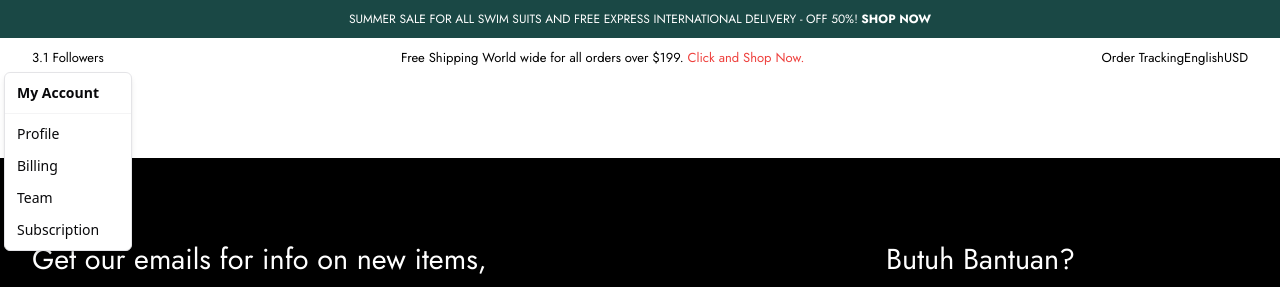
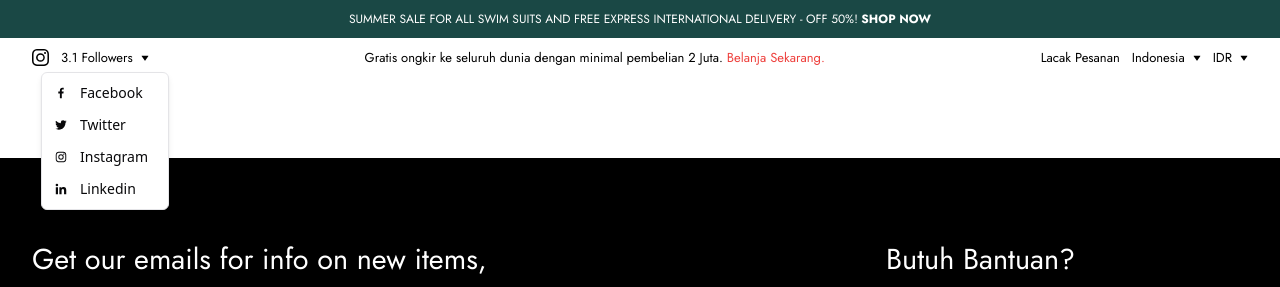
Before and after one commit to muhammadiqbalid83/kleta-v3, a Next.js app: page / in a window 1280 px wide. Both pictures are taken after a click on the button "3.1 Followers". Shown: the top 287 px of the page. Built offline with nearby package versions, Linux system fonts and the light colour scheme.

Commit message:
add topbar component

```diff
--- a/components/Header/Topbar.jsx
+++ b/components/Header/Topbar.jsx
@@ -7,55 +7,109 @@ import {
   DropdownMenuTrigger,
 } from '@/components/ui/dropdown-menu'
 
+import { BsInstagram } from 'react-icons/bs'
+import {
+  BiLogoFacebook,
+  BiLogoTwitter,
+  BiSolidDownArrow,
+  BiLogoInstagram,
+  BiLogoLinkedin,
+} from 'react-icons/bi'
+
 export default function Topbar() {
   return (
     <div className="w-full h-auto">
       <div className="container flex justify-between text-[13px] py-[10px]">
-        <div>
-          <DropdownMenu>
-            <DropdownMenuTrigger>3.1 Followers</DropdownMenuTrigger>
-            <DropdownMenuContent>
-              <DropdownMenuLabel>My Account</DropdownMenuLabel>
-              <DropdownMenuSeparator />
-              <DropdownMenuItem>Profile</DropdownMenuItem>
-              <DropdownMenuItem>Billing</DropdownMenuItem>
-              <DropdownMenuItem>Team</DropdownMenuItem>
-              <DropdownMenuItem>Subscription</DropdownMenuItem>
-            </DropdownMenuContent>
-          </DropdownMenu>
+        <div className="flex gap-3 items-center">
+          <div>
+            <BsInstagram size={17} />
+          </div>
+          <div>
+            <DropdownMenu>
+              <DropdownMenuTrigger>
+                <div className="flex items-center gap-2">
+                  <div>3.1 Followers</div>
+                  <div>
+                    <BiSolidDownArrow size={8} />
+                  </div>
+                </div>
+              </DropdownMenuTrigger>
+              <DropdownMenuContent>
+                {/* <DropdownMenuLabel>My Account</DropdownMenuLabel>
+                <DropdownMenuSeparator /> */}
+                <DropdownMenuItem>
+                  <div className="flex items-center gap-3">
+                    <div>
+                      <BiLogoFacebook />
+                    </div>
+                    <div>Facebook</div>
+                  </div>{' '}
+                </DropdownMenuItem>
+                <DropdownMenuItem>
+                  <div className="flex items-center gap-3">
+                    <div>
+                      <BiLogoTwitter />
+                    </div>
+                    <div>Twitter</div>
+                  </div>{' '}
+                </DropdownMenuItem>
+                <DropdownMenuItem>
+                  <div className="flex items-center gap-3">
+                    <div>
+                      <BiLogoInstagram />
+                    </div>
+                    <div>Instagram</div>
+                  </div>{' '}
+                </DropdownMenuItem>
+                <DropdownMenuItem>
+                  <div className="flex items-center gap-3">
+                    <div>
+                      <BiLogoLinkedin />
+                    </div>
+                    <div>Linkedin</div>
+                  </div>{' '}
+                </DropdownMenuItem>
+              </DropdownMenuContent>
+            </DropdownMenu>
+          </div>
         </div>
         <div>
-          Free Shipping World wide for all orders over $199.{' '}
+          Gratis ongkir ke seluruh dunia dengan minimal pembelian 2 Juta.{' '}
           <a href="#" className="text-[#ee403d]">
-            Click and Shop Now.
+            Belanja Sekarang.
           </a>
         </div>
-        <div className="flex">
-          <div>Order Tracking</div>
+        <div className="flex gap-3">
+          <div>Lacak Pesanan</div>
           <div>
             {' '}
             <DropdownMenu>
-              <DropdownMenuTrigger>English</DropdownMenuTrigger>
+              <DropdownMenuTrigger>
+                <div className="flex items-center gap-2">
+                  <div>Indonesia</div>
+                  <div>
+                    <BiSolidDownArrow size={8} />
+                  </div>
+                </div>
+              </DropdownMenuTrigger>
               <DropdownMenuContent>
-                <DropdownMenuLabel>My Account</DropdownMenuLabel>
-                <DropdownMenuSeparator />
-                <DropdownMenuItem>Profile</DropdownMenuItem>
-                <DropdownMenuItem>Billing</DropdownMenuItem>
-                <DropdownMenuItem>Team</DropdownMenuItem>
-                <DropdownMenuItem>Subscription</DropdownMenuItem>
+                <DropdownMenuItem>English</DropdownMenuItem>
               </DropdownMenuContent>
             </DropdownMenu>
           </div>
           <div>
             <DropdownMenu>
-              <DropdownMenuTrigger>USD</DropdownMenuTrigger>
+              <DropdownMenuTrigger>
+                {' '}
+                <div className="flex items-center gap-2">
+                  <div>IDR</div>
+                  <div>
+                    <BiSolidDownArrow size={8} />
+                  </div>
+                </div>
+              </DropdownMenuTrigger>
               <DropdownMenuContent>
-                <DropdownMenuLabel>My Account</DropdownMenuLabel>
-                <DropdownMenuSeparator />
-                <DropdownMenuItem>Profile</DropdownMenuItem>
-                <DropdownMenuItem>Billing</DropdownMenuItem>
-                <DropdownMenuItem>Team</DropdownMenuItem>
-                <DropdownMenuItem>Subscription</DropdownMenuItem>
+                <DropdownMenuItem>USD</DropdownMenuItem>
               </DropdownMenuContent>
             </DropdownMenu>
           </div>
--- a/components/ui/dropdown-menu.jsx
+++ b/components/ui/dropdown-menu.jsx
@@ -1,12 +1,12 @@
-import * as React from "react"
-import * as DropdownMenuPrimitive from "@radix-ui/react-dropdown-menu"
+import * as React from 'react'
+import * as DropdownMenuPrimitive from '@radix-ui/react-dropdown-menu'
 import {
   CheckIcon,
   ChevronRightIcon,
   DotFilledIcon,
-} from "@radix-ui/react-icons"
+} from '@radix-ui/react-icons'
 
-import { cn } from "@/lib/utils"
+import { cn } from '@/lib/utils'
 
 const DropdownMenu = DropdownMenuPrimitive.Root
 
@@ -20,70 +20,84 @@ const DropdownMenuSub = DropdownMenuPrimitive.Sub
 
 const DropdownMenuRadioGroup = DropdownMenuPrimitive.RadioGroup
 
-const DropdownMenuSubTrigger = React.forwardRef(({ className, inset, children, ...props }, ref) => (
+const DropdownMenuSubTrigger = React.forwardRef(
+  ({ className, inset, children, ...props }, ref) => (
     <DropdownMenuPrimitive.SubTrigger
       ref={ref}
       className={cn(
-      "flex cursor-default select-none items-center rounded-sm px-2 py-1.5 text-sm outline-none focus:bg-zinc-100 data-[state=open]:bg-zinc-100 dark:focus:bg-zinc-800 dark:data-[state=open]:bg-zinc-800",
-      inset && "pl-8",
+        'flex cursor-default select-none items-center rounded-sm px-2 py-1.5 text-sm outline-none focus:bg-zinc-100 data-[state=open]:bg-zinc-100 ',
+        inset && 'pl-8',
         className
       )}
-    {...props}>
+      {...props}
+    >
       {children}
       <ChevronRightIcon className="ml-auto h-4 w-4" />
     </DropdownMenuPrimitive.SubTrigger>
-))
+  )
+)
 DropdownMenuSubTrigger.displayName =
   DropdownMenuPrimitive.SubTrigger.displayName
 
-const DropdownMenuSubContent = React.forwardRef(({ className, ...props }, ref) => (
+const DropdownMenuSubContent = React.forwardRef(
+  ({ className, ...props }, ref) => (
     <DropdownMenuPrimitive.SubContent
       ref={ref}
       className={cn(
-      "z-50 min-w-[8rem] overflow-hidden rounded-md border border-zinc-200 bg-white p-1 text-zinc-950 shadow-lg data-[state=open]:animate-in data-[state=closed]:animate-out data-[state=closed]:fade-out-0 data-[state=open]:fade-in-0 data-[state=closed]:zoom-out-95 data-[state=open]:zoom-in-95 data-[side=bottom]:slide-in-from-top-2 data-[side=left]:slide-in-from-right-2 data-[side=right]:slide-in-from-left-2 data-[side=top]:slide-in-from-bottom-2 dark:border-zinc-800 dark:bg-zinc-950 dark:text-zinc-50",
+        'z-50 min-w-[8rem] overflow-hidden rounded-md border border-zinc-200 bg-white p-1 text-zinc-950 shadow-lg data-[state=open]:animate-in data-[state=closed]:animate-out data-[state=closed]:fade-out-0 data-[state=open]:fade-in-0 data-[state=closed]:zoom-out-95 data-[state=open]:zoom-in-95 data-[side=bottom]:slide-in-from-top-2 data-[side=left]:slide-in-from-right-2 data-[side=right]:slide-in-from-left-2 data-[side=top]:slide-in-from-bottom-2  dark:bg-zinc-950 dark:text-zinc-50',
         className
       )}
-    {...props} />
-))
+      {...props}
+    />
+  )
+)
 DropdownMenuSubContent.displayName =
   DropdownMenuPrimitive.SubContent.displayName
 
-const DropdownMenuContent = React.forwardRef(({ className, sideOffset = 4, ...props }, ref) => (
+const DropdownMenuContent = React.forwardRef(
+  ({ className, sideOffset = 4, ...props }, ref) => (
     <DropdownMenuPrimitive.Portal>
       <DropdownMenuPrimitive.Content
         ref={ref}
         sideOffset={sideOffset}
         className={cn(
-        "z-50 min-w-[8rem] overflow-hidden rounded-md border border-zinc-200 bg-white p-1 text-zinc-950 shadow-md dark:border-zinc-800 dark:bg-zinc-950 dark:text-zinc-50",
-        "data-[state=open]:animate-in data-[state=closed]:animate-out data-[state=closed]:fade-out-0 data-[state=open]:fade-in-0 data-[state=closed]:zoom-out-95 data-[state=open]:zoom-in-95 data-[side=bottom]:slide-in-from-top-2 data-[side=left]:slide-in-from-right-2 data-[side=right]:slide-in-from-left-2 data-[side=top]:slide-in-from-bottom-2",
+          'z-50 min-w-[8rem] overflow-hidden rounded-md border border-zinc-200 bg-white p-1 text-zinc-950 shadow-md  dark:bg-zinc-950 dark:text-zinc-50',
+          'data-[state=open]:animate-in data-[state=closed]:animate-out data-[state=closed]:fade-out-0 data-[state=open]:fade-in-0 data-[state=closed]:zoom-out-95 data-[state=open]:zoom-in-95 data-[side=bottom]:slide-in-from-top-2 data-[side=left]:slide-in-from-right-2 data-[side=right]:slide-in-from-left-2 data-[side=top]:slide-in-from-bottom-2',
           className
         )}
-      {...props} />
+        {...props}
+      />
     </DropdownMenuPrimitive.Portal>
-))
+  )
+)
 DropdownMenuContent.displayName = DropdownMenuPrimitive.Content.displayName
 
-const DropdownMenuItem = React.forwardRef(({ className, inset, ...props }, ref) => (
+const DropdownMenuItem = React.forwardRef(
+  ({ className, inset, ...props }, ref) => (
     <DropdownMenuPrimitive.Item
       ref={ref}
       className={cn(
-      "relative flex cursor-default select-none items-center rounded-sm px-2 py-1.5 text-sm outline-none transition-colors focus:bg-zinc-100 focus:text-zinc-900 data-[disabled]:pointer-events-none data-[disabled]:opacity-50 dark:focus:bg-zinc-800 dark:focus:text-zinc-50",
-      inset && "pl-8",
+        'relative flex cursor-default select-none items-center rounded-sm px-2 py-1.5 text-sm outline-none transition-colors focus:bg-zinc-100  data-[disabled]:pointer-events-none data-[disabled]:opacity-50  dark:focus:text-zinc-50',
+        inset && 'pl-8',
         className
       )}
-    {...props} />
-))
+      {...props}
+    />
+  )
+)
 DropdownMenuItem.displayName = DropdownMenuPrimitive.Item.displayName
 
-const DropdownMenuCheckboxItem = React.forwardRef(({ className, children, checked, ...props }, ref) => (
+const DropdownMenuCheckboxItem = React.forwardRef(
+  ({ className, children, checked, ...props }, ref) => (
     <DropdownMenuPrimitive.CheckboxItem
       ref={ref}
       className={cn(
-      "relative flex cursor-default select-none items-center rounded-sm py-1.5 pl-8 pr-2 text-sm outline-none transition-colors focus:bg-zinc-100 focus:text-zinc-900 data-[disabled]:pointer-events-none data-[disabled]:opacity-50 dark:focus:bg-zinc-800 dark:focus:text-zinc-50",
+        'relative flex cursor-default select-none items-center rounded-sm py-1.5 pl-8 pr-2 text-sm outline-none transition-colors focus:bg-zinc-100  data-[disabled]:pointer-events-none data-[disabled]:opacity-50  dark:focus:text-zinc-50',
         className
       )}
       checked={checked}
-    {...props}>
+      {...props}
+    >
       <span className="absolute left-2 flex h-3.5 w-3.5 items-center justify-center">
         <DropdownMenuPrimitive.ItemIndicator>
           <CheckIcon className="h-4 w-4" />
@@ -91,18 +105,21 @@ const DropdownMenuCheckboxItem = React.forwardRef(({ className, children, checke
       </span>
       {children}
     </DropdownMenuPrimitive.CheckboxItem>
-))
+  )
+)
 DropdownMenuCheckboxItem.displayName =
   DropdownMenuPrimitive.CheckboxItem.displayName
 
-const DropdownMenuRadioItem = React.forwardRef(({ className, children, ...props }, ref) => (
+const DropdownMenuRadioItem = React.forwardRef(
+  ({ className, children, ...props }, ref) => (
     <DropdownMenuPrimitive.RadioItem
       ref={ref}
       className={cn(
-      "relative flex cursor-default select-none items-center rounded-sm py-1.5 pl-8 pr-2 text-sm outline-none transition-colors focus:bg-zinc-100 focus:text-zinc-900 data-[disabled]:pointer-events-none data-[disabled]:opacity-50 dark:focus:bg-zinc-800 dark:focus:text-zinc-50",
+        'relative flex cursor-default select-none items-center rounded-sm py-1.5 pl-8 pr-2 text-sm outline-none transition-colors focus:bg-zinc-100 focus:text-zinc-900 data-[disabled]:pointer-events-none data-[disabled]:opacity-50 dark:focus:bg-zinc-800 dark:focus:text-zinc-50',
         className
       )}
-    {...props}>
+      {...props}
+    >
       <span className="absolute left-2 flex h-3.5 w-3.5 items-center justify-center">
         <DropdownMenuPrimitive.ItemIndicator>
           <DotFilledIcon className="h-4 w-4 fill-current" />
@@ -110,36 +127,45 @@ const DropdownMenuRadioItem = React.forwardRef(({ className, children, ...props
       </span>
       {children}
     </DropdownMenuPrimitive.RadioItem>
-))
+  )
+)
 DropdownMenuRadioItem.displayName = DropdownMenuPrimitive.RadioItem.displayName
 
-const DropdownMenuLabel = React.forwardRef(({ className, inset, ...props }, ref) => (
+const DropdownMenuLabel = React.forwardRef(
+  ({ className, inset, ...props }, ref) => (
     <DropdownMenuPrimitive.Label
       ref={ref}
-    className={cn("px-2 py-1.5 text-sm font-semibold", inset && "pl-8", className)}
-    {...props} />
-))
+      className={cn(
+        'px-2 py-1.5 text-sm font-semibold',
+        inset && 'pl-8',
+        className
+      )}
+      {...props}
+    />
+  )
+)
 DropdownMenuLabel.displayName = DropdownMenuPrimitive.Label.displayName
 
-const DropdownMenuSeparator = React.forwardRef(({ className, ...props }, ref) => (
+const DropdownMenuSeparator = React.forwardRef(
+  ({ className, ...props }, ref) => (
     <DropdownMenuPrimitive.Separator
       ref={ref}
-    className={cn("-mx-1 my-1 h-px bg-zinc-100 dark:bg-zinc-800", className)}
-    {...props} />
-))
+      className={cn('-mx-1 my-1 h-px bg-zinc-100 dark:bg-zinc-800', className)}
+      {...props}
+    />
+  )
+)
 DropdownMenuSeparator.displayName = DropdownMenuPrimitive.Separator.displayName
 
-const DropdownMenuShortcut = ({
-  className,
-  ...props
-}) => {
+const DropdownMenuShortcut = ({ className, ...props }) => {
   return (
-    (<span
-      className={cn("ml-auto text-xs tracking-widest opacity-60", className)}
-      {...props} />)
-  );
+    <span
+      className={cn('ml-auto text-xs tracking-widest opacity-60', className)}
+      {...props}
+    />
+  )
 }
-DropdownMenuShortcut.displayName = "DropdownMenuShortcut"
+DropdownMenuShortcut.displayName = 'DropdownMenuShortcut'
 
 export {
   DropdownMenu,
--- a/package.json
+++ b/package.json
@@ -19,6 +19,7 @@
     "next": "13.5.6",
     "react": "^18",
     "react-dom": "^18",
+    "react-icons": "^4.11.0",
     "tailwind-merge": "^1.14.0",
     "tailwindcss-animate": "^1.0.7"
   },
```
Also changed, not shown: 1 other file (tests, documents, lock files or other folders). Lines whose indentation alone changed are shown as unchanged.
